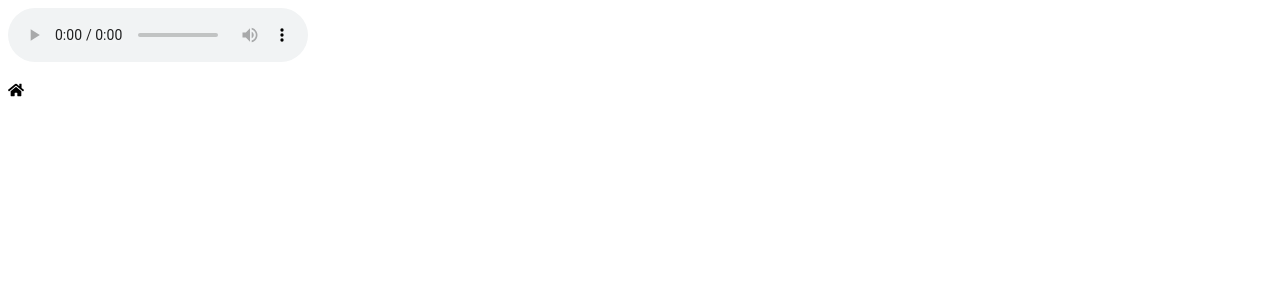
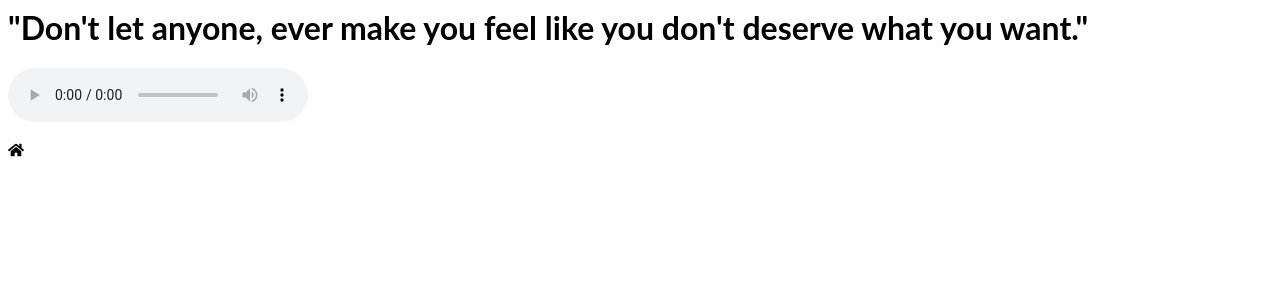
Before and after one commit to 21stChrom/practice-projects, a React (Create React App) app: page / in a window 1280 px wide. Shown: the top 300 px of the page. Built offline with nearby package versions, Linux system fonts and the light colour scheme.

Commit message:
1 binaries uploaded

```diff
--- a/src/App.js
+++ b/src/App.js
@@ -7,9 +7,11 @@ import React from "react";
       return (
 
         <div>
-
+          <h1>
+          "Don't let anyone, ever make you feel like you don't deserve what you want."</h1>
 
                       <audio controls>
+                        <source />
                         </audio>
 
             <div>
```
Also changed, not shown: 1 other file (tests, documents, lock files or other folders).
